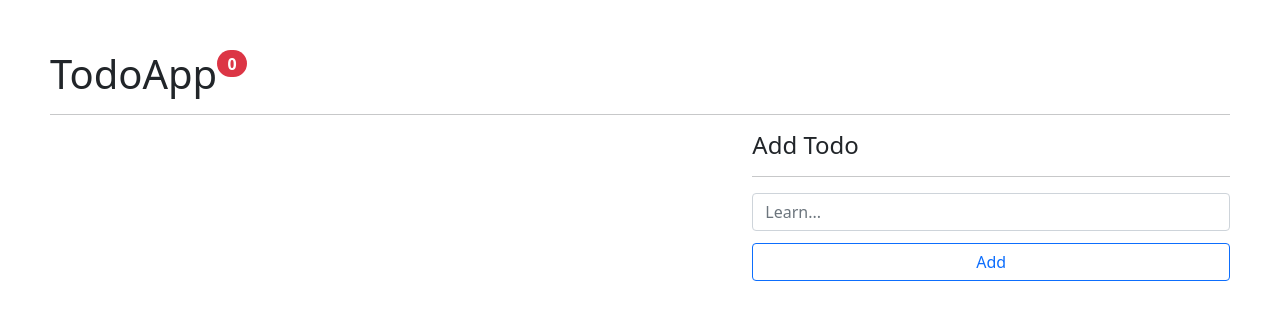
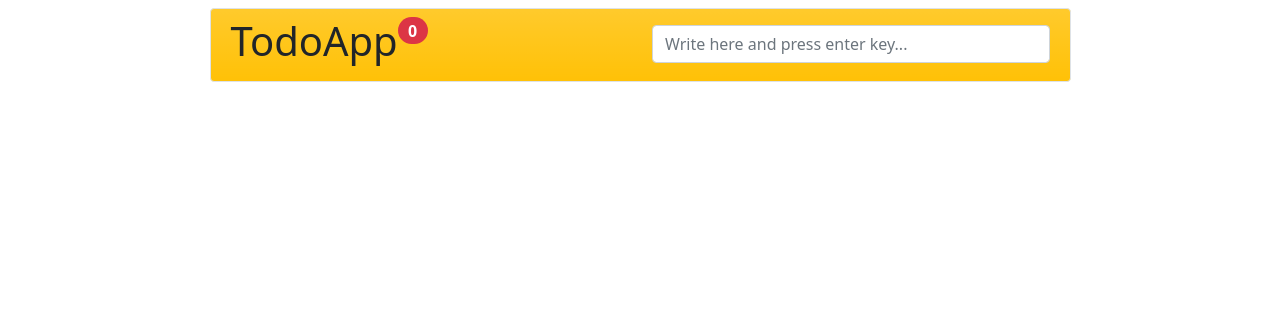
Before and after one commit to abadalejandro/todolist, a React (Create React App) app: page / in a window 1280 px wide. Shown: the top 320 px of the page. Built offline with nearby package versions, Linux system fonts and the light colour scheme.

Commit message:
refc: refactoring latyout styles

```diff
--- a/src/components/TodoAdd.tsx
+++ b/src/components/TodoAdd.tsx
@@ -24,11 +24,11 @@ export const TodoAdd = ({ handleAddTodo }: IProps) => {
 
     return (
         <>
-            <h4>Add Todo</h4>
-            <hr />
+            {/* <h4>Add Todo</h4> */}
+            {/* <hr /> */}
             <form onSubmit={handleSubmit} className="d-grid gap-2">
-                <input className="form-control" value={description} type="text" name="description" placeholder="Learn..." autoCapitalize="off" onChange={handleInputChange} />
-                <button type="submit" className="btn btn-outline-primary mt-1" >Add</button>
+                <input className="form-control" value={description} type="text" name="description" placeholder="Write here and press enter key..." autoCapitalize="off" onChange={handleInputChange} />
+                {/* <button type="submit" className="btn btn-outline-primary mt-1" >Add</button> */}
             </form>
         </>
     )
--- a/src/components/TodoApp.css
+++ b/src/components/TodoApp.css
@@ -1,14 +1,10 @@
-body {
-  padding: 50px;
-}
-
 .badge {
   font-size: 0.4em;
   position: absolute;
 }
 
 p {
-   cursor: pointer;
+  cursor: pointer;
   margin: 0;
 }
 
@@ -18,6 +14,16 @@ p {
   justify-content: space-between;
 }
 
-.complete{
-   text-decoration: line-through;
+.complete {
+  text-decoration: line-through;
 }
+
+@media screen and (max-width: 576px) {
+
+  #container {
+    width: 100% !important;
+  }
+  h1{
+    text-align: center;
+  }
+}
--- a/src/components/TodoApp.tsx
+++ b/src/components/TodoApp.tsx
@@ -9,7 +9,7 @@ const init = (): ITodo[] | [] => {
   const todos: any = localStorage.getItem('todos') || [];
   if (todos.length <= 0) {
     return [];
-   } else {
+  } else {
     return JSON.parse(todos);
   }
 }
@@ -51,19 +51,28 @@ export const TodoApp = () => {
   }
 
   return (
-    <div>
-      <h1 className="text-left">TodoApp
-        <span className="badge bg-danger rounded-pill">{todos.length}</span>
-      </h1>
-      <hr />
-      <div className="row">
-        <div className="col-7">
-          <TodoList todos={todos} handleDelete={handleDelete} handleToggle={handleToggle} />
-        </div>
-        <div className="col-5">
-          <TodoAdd handleAddTodo={handleAddTodo} />
+    <div className="d-flex justify-content-center container pt-sm-2">
+      <div id="container" className="w-75">
+
+        <div className="row sticky-top bg-warning bg-gradient border border-1 p-2 rounded-2">
+
+          <div className="col-12 col-sm-6 ">
+            <h1 className="text-left">
+              TodoApp
+              <span className="badge bg-danger rounded-pill">{todos.length}</span>
+            </h1>
+          </div>
+
+          <div className="col-12 col-sm-6 pt-2">
+            <TodoAdd handleAddTodo={handleAddTodo} />
+          </div>
         </div>
 
+        <div className="row">
+          <div className="col-12">
+            <TodoList todos={todos} handleDelete={handleDelete} handleToggle={handleToggle} />
+          </div>
+        </div>
       </div>
     </div>
   )
```
